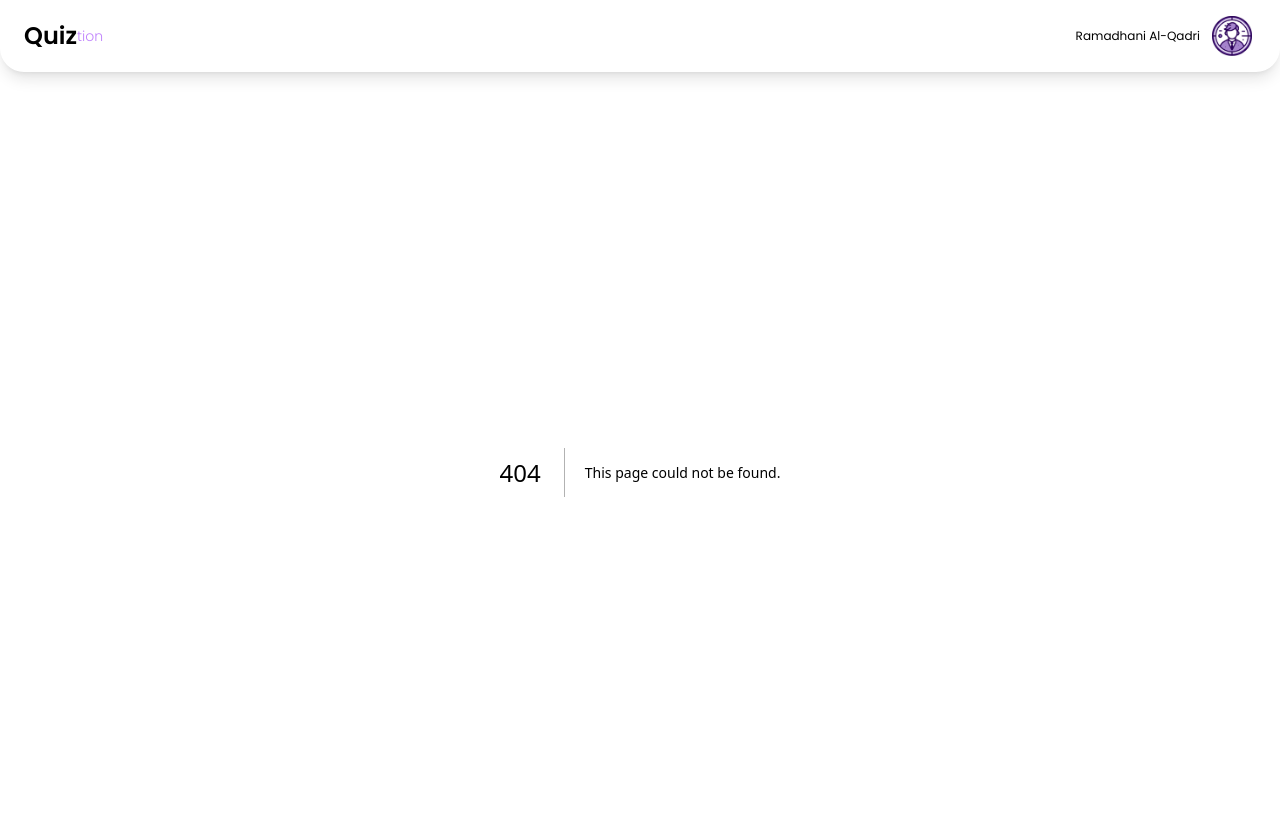
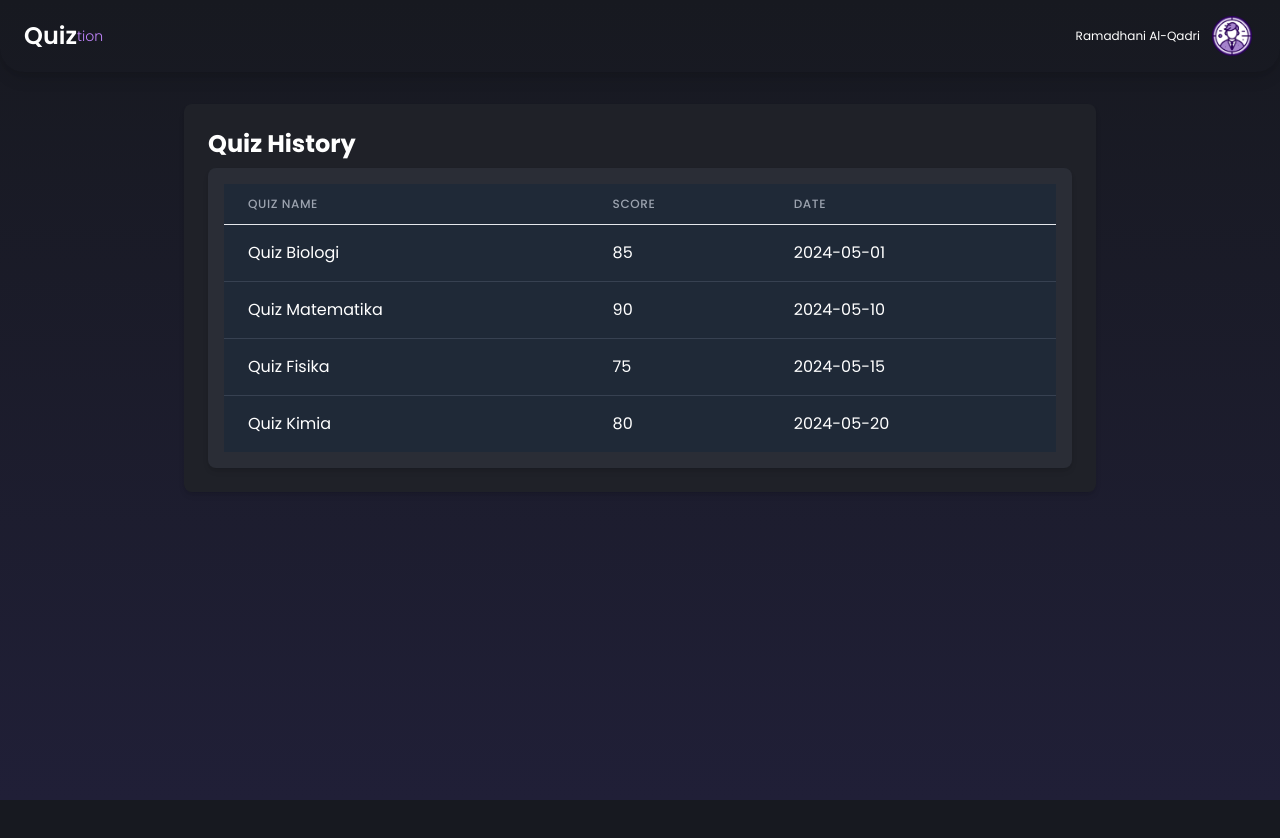
Before and after one commit to Scalable-Group-6/Quiz-App, a Next.js app: page /history in a window 1280 px wide. Before the commit this address had no page. Shown: the top 838 px of the page. After the commit the page ends 800 px from the top, so only its background shows below. Built offline with nearby package versions, Linux system fonts and the light colour scheme.

Commit message:
feat: view History, clickable page (on landing page)

```diff
--- /dev/null
+++ b/app/(front)/history/page.tsx
@@ -0,0 +1,59 @@
+"use client";
+import { useState, useEffect } from "react";
+
+interface QuizHistory {
+  quizName: string;
+  score: number;
+  date: string;
+}
+
+const dummyHistory: QuizHistory[] = [
+  { quizName: "Quiz Biologi", score: 85, date: "2024-05-01" },
+  { quizName: "Quiz Matematika", score: 90, date: "2024-05-10" },
+  { quizName: "Quiz Fisika", score: 75, date: "2024-05-15" },
+  { quizName: "Quiz Kimia", score: 80, date: "2024-05-20" },
+];
+
+export default function HistoryPage() {
+  const [history, setHistory] = useState<QuizHistory[]>([]);
+
+  useEffect(() => {
+    // Fetch history data from backend
+    // Example: fetch('/api/history')
+    // .then(response => response.json())
+    // .then(data => setHistory(data));
+    setHistory(dummyHistory); // using dummy data for now
+  }, []);
+
+  return (
+    <div className="container mx-auto pb-5">
+      <div className="bg-[#1F2128] rounded-lg shadow-md w-3/4 mx-auto relative p-6">
+        <h1 className="text-2xl font-bold text-white pb-2">Quiz History</h1>
+        <div className="bg-[#2A2D36] p-4 rounded-lg shadow-md">
+          {history.length === 0 ? (
+            <p className="text-white">No history available</p>
+          ) : (
+            <table className="min-w-full divide-y divide-gray-200">
+              <thead>
+                <tr>
+                  <th className="px-6 py-3 bg-gray-800 text-left text-xs font-medium text-gray-400 uppercase tracking-wider">Quiz Name</th>
+                  <th className="px-6 py-3 bg-gray-800 text-left text-xs font-medium text-gray-400 uppercase tracking-wider">Score</th>
+                  <th className="px-6 py-3 bg-gray-800 text-left text-xs font-medium text-gray-400 uppercase tracking-wider">Date</th>
+                </tr>
+              </thead>
+              <tbody className="bg-gray-800 divide-y divide-gray-700">
+                {history.map((item, index) => (
+                  <tr key={index}>
+                    <td className="px-6 py-4 whitespace-nowrap text-white">{item.quizName}</td>
+                    <td className="px-6 py-4 whitespace-nowrap text-white">{item.score}</td>
+                    <td className="px-6 py-4 whitespace-nowrap text-white">{item.date}</td>
+                  </tr>
+                ))}
+              </tbody>
+            </table>
+          )}
+        </div>
+      </div>
+    </div>
+  );
+}
--- a/app/(front)/page.tsx
+++ b/app/(front)/page.tsx
@@ -1,4 +1,5 @@
 "use client";
+import Link from 'next/link';
 
 const quizz = [
   {
@@ -28,37 +29,40 @@ export default function Home() {
     <div className="lg:grid lg:grid-cols-6">
       <div className="lg:col-span-4">
         <div className="flex space-x-4">
-          <div className="w-1/2 hover:brightness-90 flex items-center justify-start space-x-2  overflow-hidden p-2 bg-[#1F2128] rounded-3xl shadow-md ">
+          <Link href="/createQuiz" className="w-1/2 hover:brightness-90 flex items-center justify-start space-x-2 overflow-hidden p-2 bg-[#1F2128] rounded-3xl shadow-md">
             <div className="bg-gradient-to-r from-purple-500 to-blue-500 w-12 grow-0 h-12 rounded-2xl flex items-center justify-center">
               <p className="font-light text-2xl">+</p>
             </div>
-            <div className="grow ">
-              <p className="text-center ">Create Quiz</p>
+            <div className="grow">
+              <p className="text-center">Create Quiz</p>
             </div>
-          </div>
-          <div className="w-1/2 hover:brightness-90 flex items-center justify-start space-x-2 p-2 overflow-hidden  bg-[#1F2128] rounded-3xl shadow-md ">
+          </Link>
+          <Link href="/manageQuiz" className="w-1/2 hover:brightness-90 flex items-center justify-start space-x-2 p-2 overflow-hidden bg-[#1F2128] rounded-3xl shadow-md">
             <div className="bg-gradient-to-r from-purple-500 to-blue-500 w-full grow-0 h-full rounded-2xl flex items-center justify-center">
-              <p className="">Manage Quiz</p>
+              <p>Manage Quiz</p>
             </div>
-          </div>
+          </Link>
         </div>
         <div>
           <p className="mt-4 font-semibold text-md">Top Quiz</p>
           <div className="py-2 px-4 bg-black/5 border-white/5 border rounded-3xl mt-4 backdrop-blur-sm">
-            {quizz.map((quiz, index) => {
-              return (
-                <div
-                  key={index}
-                  className={` py-2 px-4  mt-2 ${index ===
-                    quizz.length-1 ? "" : "border-b-2 border-white/5"
-                  }`}
-                >
-                  <p className="font-semibold ">{quiz.name}</p>
-                  <p className="font-light">{quiz.creator}</p>
-                </div>
-              );
-            })}
+            {quizz.map((quiz, index) => (
+              <div
+                key={index}
+                className={`py-2 px-4 mt-2 ${
+                  index === quizz.length - 1 ? "" : "border-b-2 border-white/5"
+                }`}
+              >
+                <p className="font-semibold">{quiz.name}</p>
+                <p className="font-light">{quiz.creator}</p>
+              </div>
+            ))}
           </div>
+        </div>
+        <div className="mt-4">
+          <Link href="/history" className="text-white bg-blue-500 hover:bg-blue-700 font-bold py-2 px-4 rounded">
+            View History
+          </Link>
         </div>
       </div>
     </div>
```
